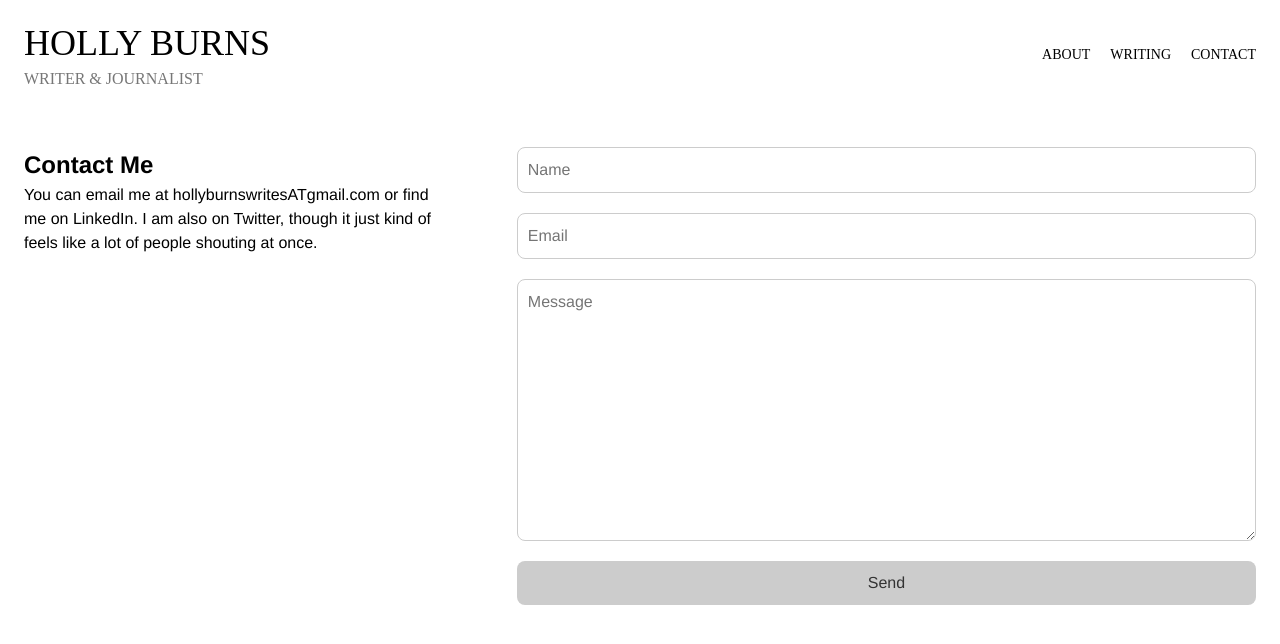
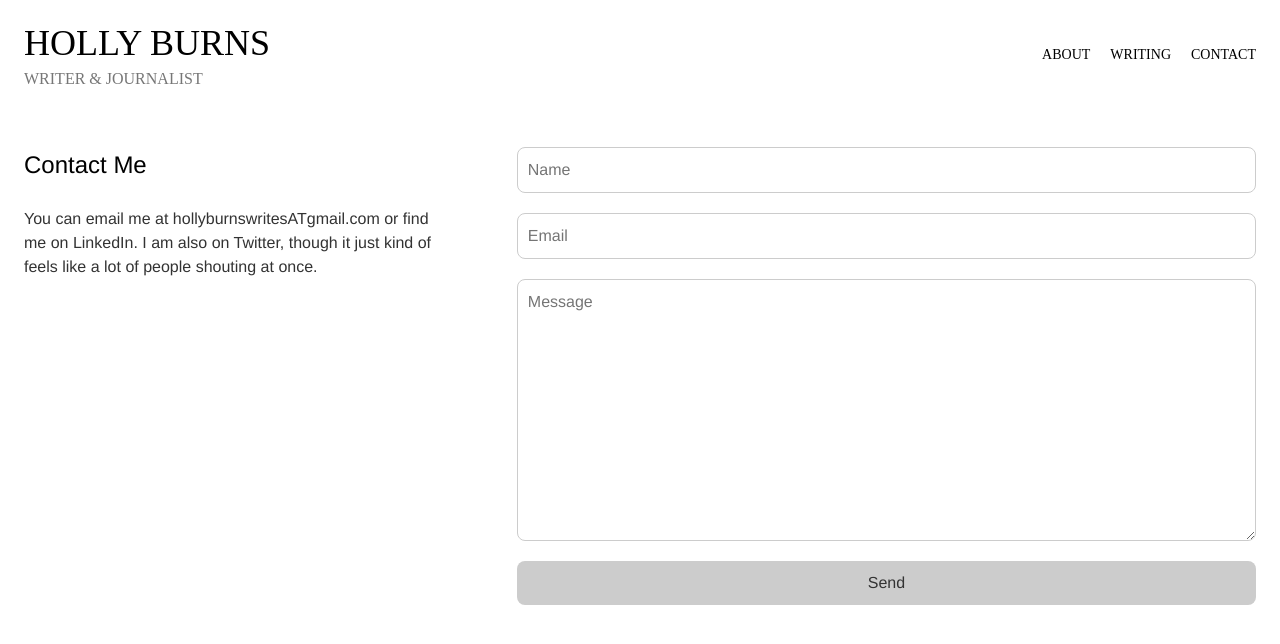
Before and after one commit to sean415/hbDotCom, a Next.js app: page /contact in a window 1280 px wide. Shown: the top 644 px of the page. Built offline with nearby package versions, Linux system fonts and the light colour scheme; a web font is replaced by a local one.

Commit message:
use bodycontent component in contact page

```diff
--- a/src/pages/contact.tsx
+++ b/src/pages/contact.tsx
@@ -1,8 +1,7 @@
-import { useState } from 'react';
 import Head from 'next/head';
 import styles from '../styles/contact.module.sass';
-import { useForm, ValidationError } from '@formspree/react'
 import ContactForm from '../components/ContactForm/contact-form';
+import { BodyContent } from '../components/BodyContent/body-content';
 
 export default function Contact() {
   return (
@@ -11,10 +10,10 @@ export default function Contact() {
         <title>Holly Burns - Contact</title>
       </Head>
       <div className={styles.contactPage}>
-        <section>
-          <h2>Contact Me</h2>
+        <BodyContent>
+          <h1>Contact Me</h1>
           <p>You can email me at hollyburnswritesATgmail.com or find me on LinkedIn. I am also on Twitter, though it just kind of feels like a lot of people shouting at once.</p>
-        </section>
+        </BodyContent>
         <div className={styles.contactForm}>
           <ContactForm />
         </div>
--- a/src/styles/contact.module.sass
+++ b/src/styles/contact.module.sass
@@ -7,7 +7,7 @@
   @media (min-width: 800px)
     display: flex
     max-width: 100%
-    section
+    :first-child
       flex: 1
     .contactForm
       width: 60%
```
